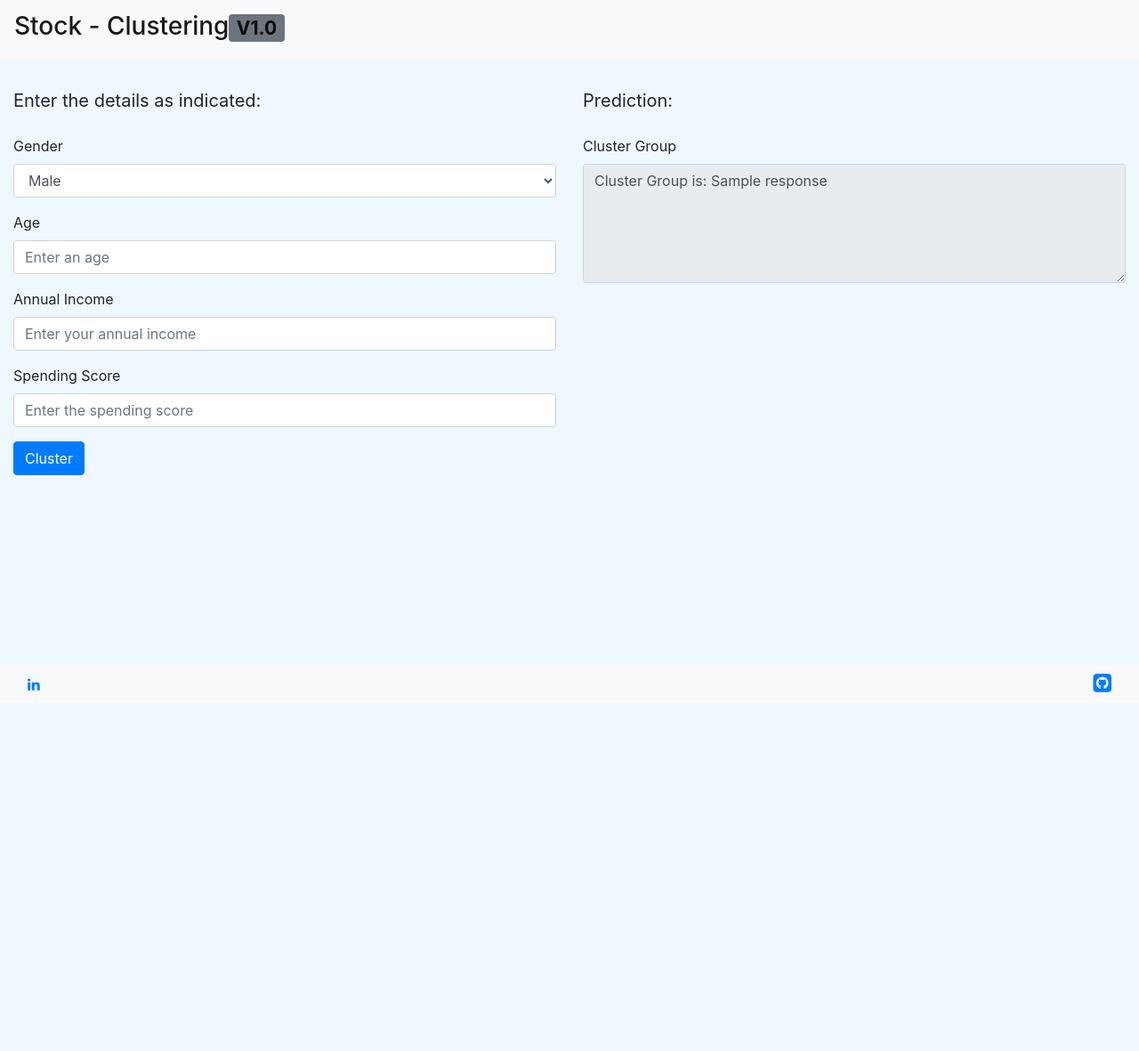
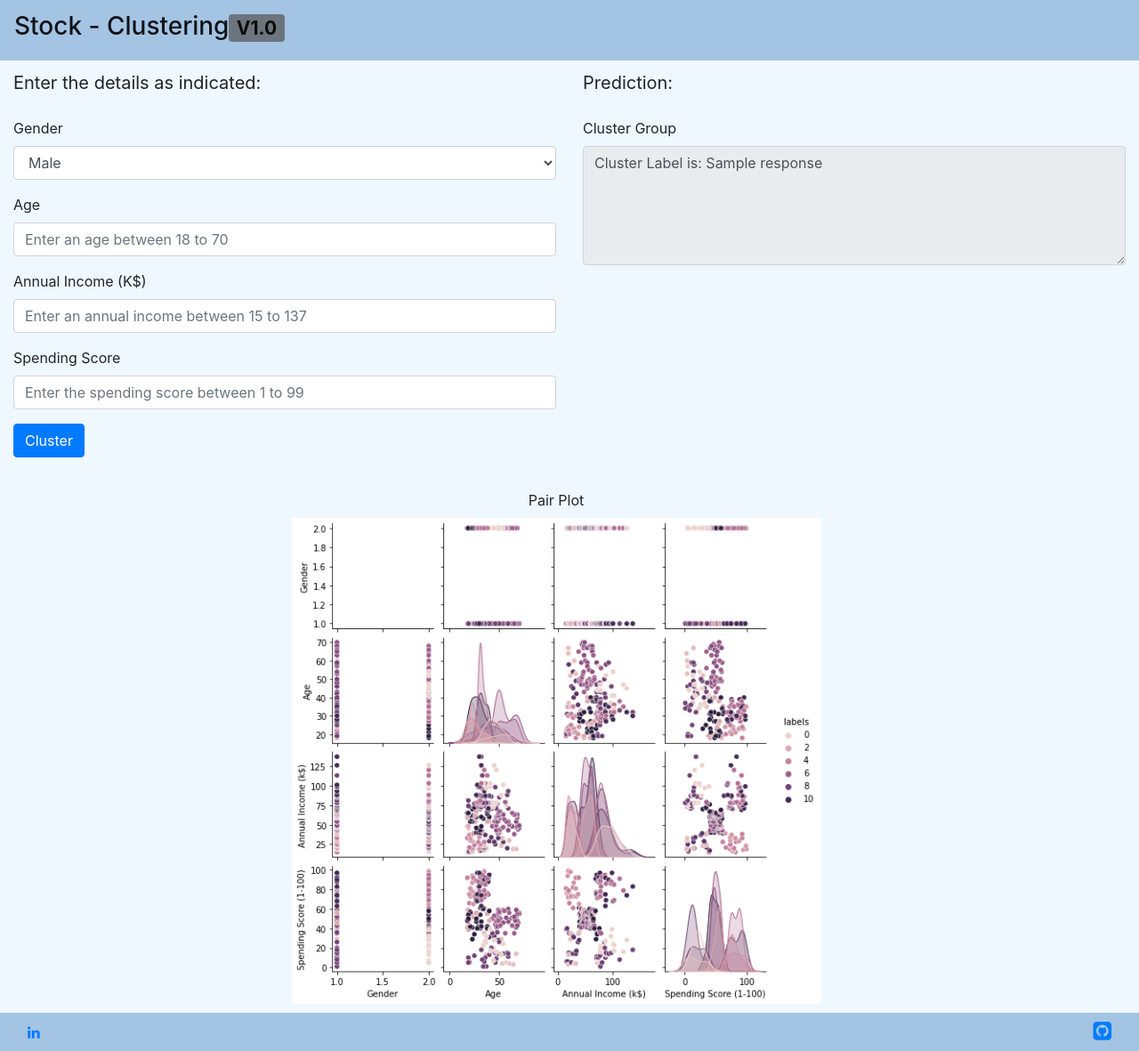
Before and after one commit to asok-mirror/Customer-Data-Segmentation-MLOps-DVC, a Flask app: template webapp/templates/index.html in a window 1280 px wide. Shown: the whole page at 89% size. Before the commit the page ends 778 px from the top, so only its background shows below. Run offline with Flask 2, Linux system fonts and the light colour scheme; the template is opened without the code that fills it: most values are stand-ins (such as "Sample title", 1, 10 or a date in 2020); some libraries are stand-ins or nearby versions.

Commit message:
Added Pair Plot

```diff
--- a/webapp/static/css/main.css
+++ b/webapp/static/css/main.css
@@ -3,17 +3,17 @@ body {
 }
 
 .main-container {
-    margin-top: 30px !important;
-    margin-bottom: 30px !important;
-    min-height: calc(100vh - 52px - 69.25px - 60px);
+  margin-top: 10px !important;
+  margin-bottom: 10px !important;
+  min-height: calc(100vh - 42px - 69.25px - 20px);
 }
 
-  .overlay{
+.overlay {
   position: fixed;
   top: 0;
   z-index: 100;
   width: 100%;
-    height:100%;
+  height: 100%;
   display: none;
 }
 
@@ -23,3 +23,21 @@ body {
   justify-content: center;
   align-items: center;
 }
+
+.bg-light {
+  background-color: #a4c4e3 !important;
+}
+
+.pair-plot {
+  text-align: center;
+}
+.pair-plot label {
+  display: block;
+  line-height: 0;
+}
+.pair-plot img {
+  display: inline-block;
+  margin-top: 12px;
+  height: auto;
+  width: 100%;
+}
--- a/webapp/templates/index.html
+++ b/webapp/templates/index.html
@@ -30,16 +30,16 @@ Clustering on stocks data
                     </div>
                     <div class="mb-3">
                         <label for="age" class="form-label">Age</label>
-                        <input id="age" class="form-control" name="age" type='number' placeholder="Enter an age" value="{{ request['age'] }}"
-                            required min="1">
+                        <input id="age" class="form-control" name="age" type='number' placeholder="Enter an age between 18 to 70" value="{{ request['age'] }}"
+                            required min="18" max="70" pattern="\d*">
                         <div class="invalid-feedback">
                             Please provide a valid age.
                         </div>
                     </div>
                     <div class="mb-3">
-                        <label for="annual-income" class="form-label">Annual Income</label>
+                        <label for="annual-income" class="form-label">Annual Income (K$)</label>
                         <input id="annual-income" class="form-control" name="annual-income" type='number' value="{{ request['annual-income'] }}"
-                            placeholder="Enter your annual income" required min="1">
+                            placeholder="Enter an annual income between 15 to 137 " required min="15" max="137" step="0.01">
                         <div class="invalid-feedback">
                             Please provide a valid annual income.
                         </div>
@@ -47,7 +47,7 @@ Clustering on stocks data
                     <div class="mb-3">
                         <label for="spending-score" class="form-label">Spending Score</label>
                         <input id="spending-score" class="form-control" name="spending-score" type='number' value="{{ request['spending-score'] }}"
-                            placeholder="Enter the spending score" required min="1">
+                            placeholder="Enter the spending score between 1 to 99" required min="1" max="99" pattern="\d*">
                         <div class="invalid-feedback">
                             Please provide a valid spending score.
                         </div>
@@ -67,10 +67,16 @@ Clustering on stocks data
                 <div class="mb-3">
                     <label for="output" class="form-label">Cluster Group</label>
                     <textarea readonly class="form-control" id="result"
-                        rows="5">Cluster Group is: {{ response }}</textarea>
+                        rows="5">Cluster Label is: {{ response }}</textarea>
                 </div>
             </div>
         </div>
+    </div>
+    <div class="row align-self-center w-100">
+            <div class="pair-plot col-6 mx-auto">
+                <label for="output" class="form-label">Pair Plot</label>
+                <img src="{{ url_for('static', filename='images/output.png') }}" alt="mall customer relationships">
+            </div>
     </div>
 </div>
 
```
Also changed, not shown: webapp/static/images/output.png (added). Lines whose indentation alone changed are shown as unchanged.
